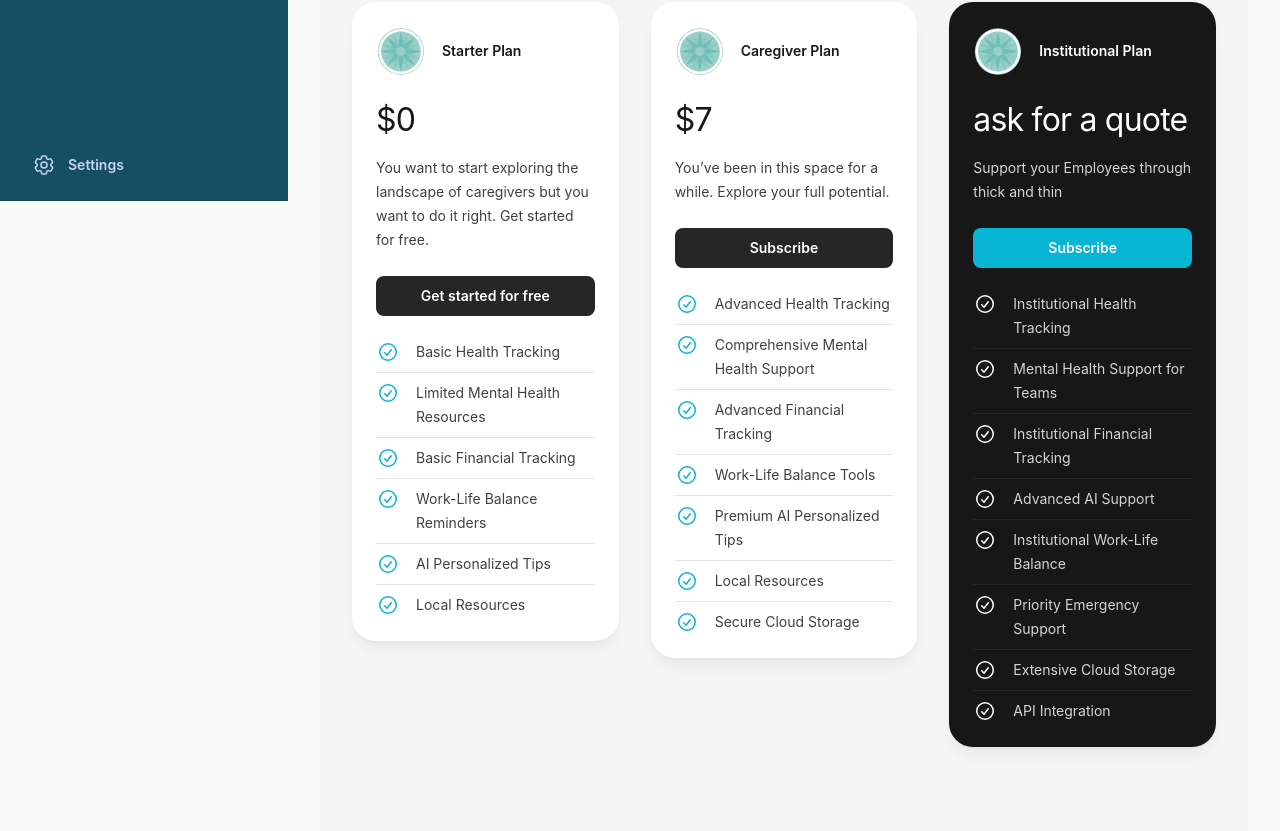
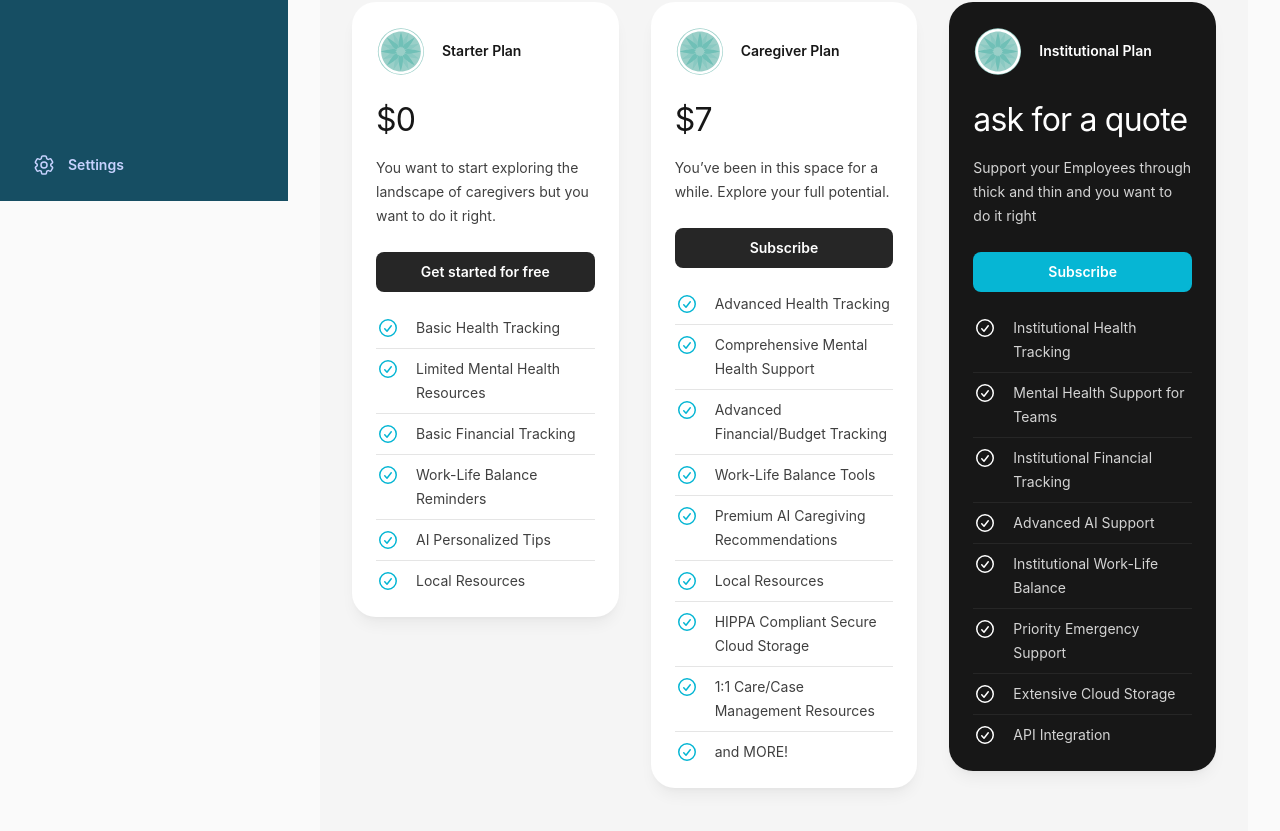
Before and after one commit to ernestobalanzar/caregiver-compass, a React (Vite) app: page /billing in a window 1280 px wide. Shown: the part 599-1430 px from the top of the page. Built offline with nearby package versions, Linux system fonts and the light colour scheme.

Commit message:
Update Pricing
Rachel sent an updating pricing list

```diff
--- a/src/components/Pricing.jsx
+++ b/src/components/Pricing.jsx
@@ -12,7 +12,7 @@ const plans = [
     featured: false,
     price: { Monthly: "$0", Annually: "$0" },
     description:
-      "You want to start exploring the landscape of caregivers but you want to do it right. Get started for free.",
+      "You want to start exploring the landscape of caregivers but you want to do it right.",
     button: {
       label: "Get started for free",
       href: "/register",
@@ -40,11 +40,13 @@ const plans = [
     features: [
       "Advanced Health Tracking",
       "Comprehensive Mental Health Support",
-      "Advanced Financial Tracking",
+      "Advanced Financial/Budget Tracking",
       "Work-Life Balance Tools",
-      "Premium AI Personalized Tips",
+      "Premium AI Caregiving Recommendations",
       "Local Resources",
-      "Secure Cloud Storage",
+      "HIPPA Compliant Secure Cloud Storage",
+      "1:1 Care/Case Management Resources",
+      "and MORE!",
     ],
     logomarkClassName: "fill-gray-500",
   },
@@ -52,7 +54,8 @@ const plans = [
     name: "Institutional Plan",
     featured: true,
     price: { Monthly: "ask for a quote", Annually: "ask for a quote" },
-    description: "Support your Employees through thick and thin",
+    description:
+      "Support your Employees through thick and thin and you want to do it right",
     button: {
       label: "Subscribe",
       href: "/register",
```
